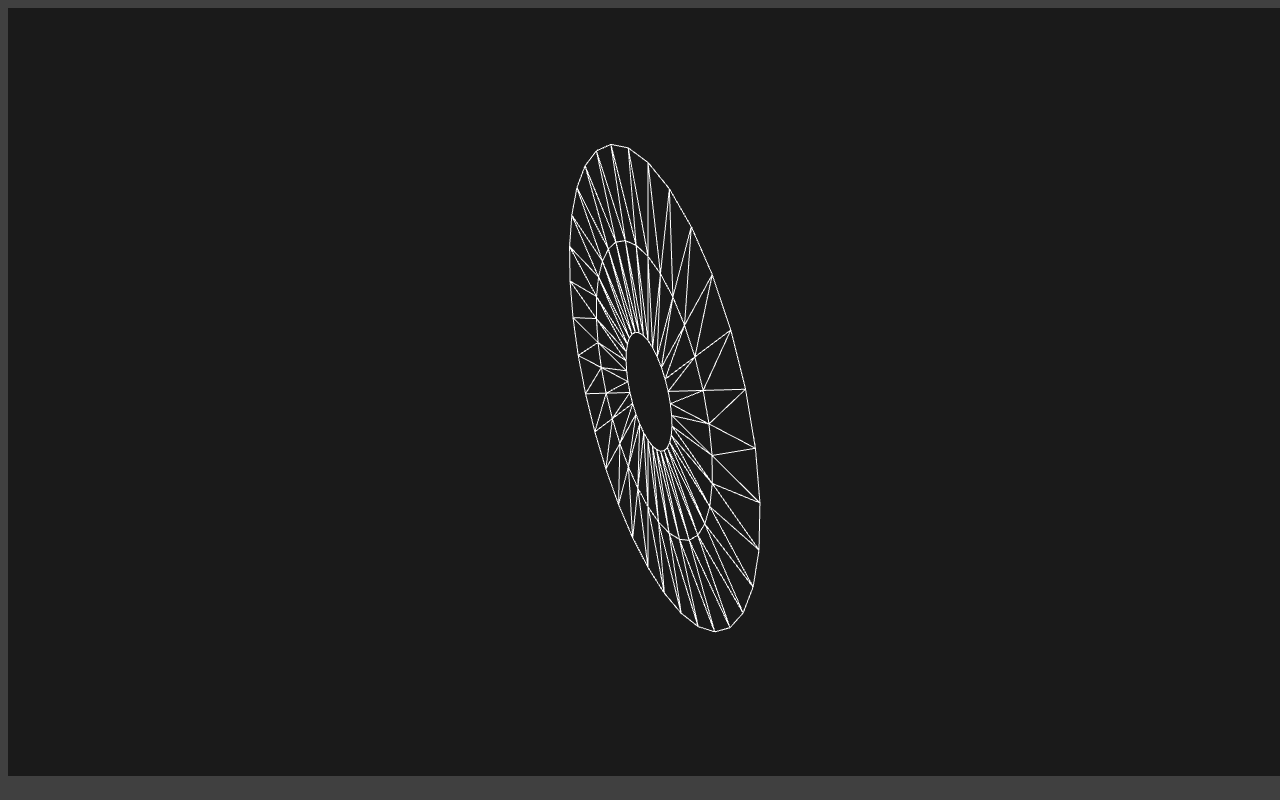
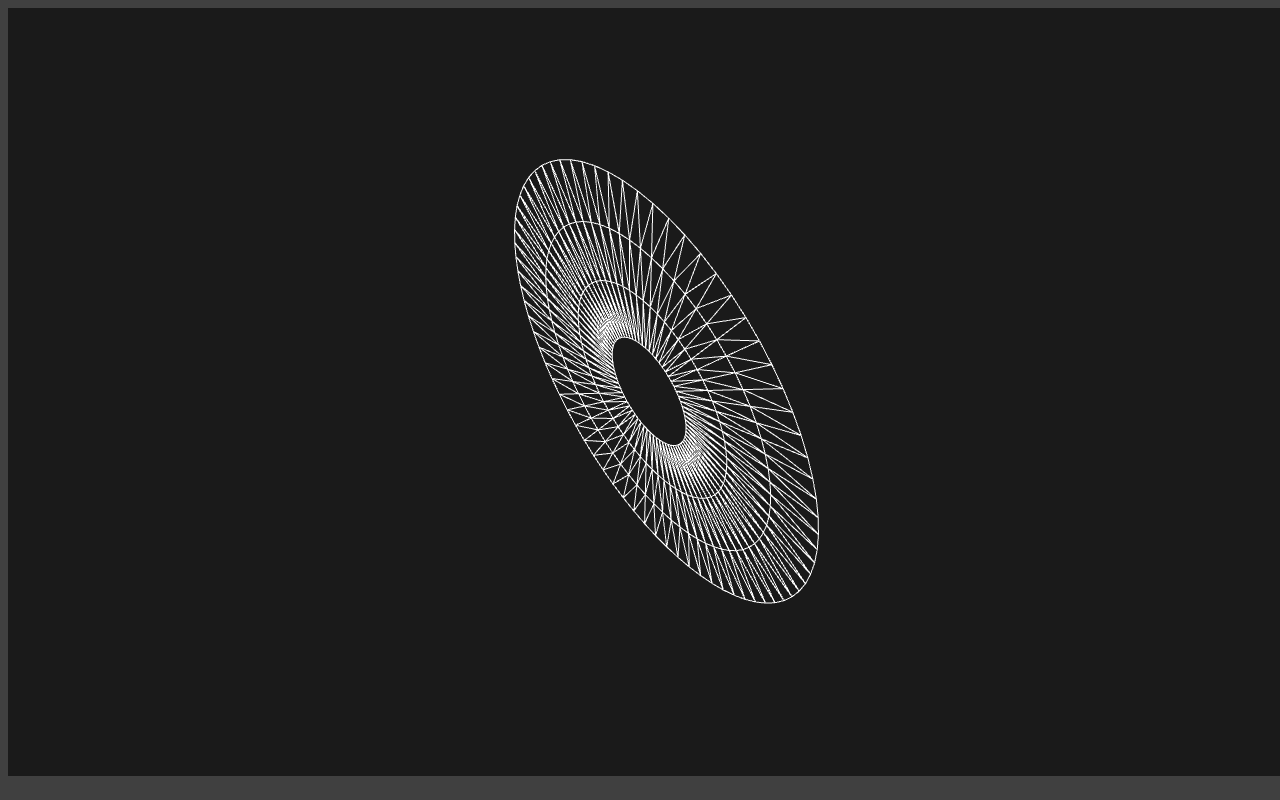
Before and after one commit to pkivolowitz/CSC3770-S-2020, a plain HTML site: page sample/index.html in a window 1280 px wide. Drawn offline with Linux system fonts and the light colour scheme; animation ran at ten frames a second.

Commit message:
sample code complete, I think

```diff
--- a/sample/disc.js
+++ b/sample/disc.js
@@ -26,6 +26,7 @@ class Disc  {
 		this.vrts = [ ];
 		this.txtc = [ ];
 		this.nrml = [ ];
+		this.tr_vrts = [ ];
 		this.ls_indicies = [ ];
 		this.tr_indicies = [ ];
 		let incr_theta = Math.PI * 2.0 / slices;
@@ -33,6 +34,11 @@ class Disc  {
 		let z_axis = [0, 0, 1];
 		let inner_to_outer = 0;
 		let p = vec3.create();
+		// 'u' and 'v' will become texture coordinates. Currently they are
+		// computed but not used in rendering. The LERP function linearly
+		// interpolates its arguments. Here, from inner radius to outer
+		// radius. This sets the magnitude of a vector along the x axis
+		// which will be rotated around a circle to produce each ring.
 		for (let stk = 0; stk < stacks + 1; stk++) {
 			let u = stk / stacks;
 			let x = [this.LERP(ir, or, inner_to_outer), 0, 0];
@@ -43,13 +49,27 @@ class Disc  {
 				//console.log(slc + ' ' + v);
 				vec3.transformMat4(p, x, r);
 				this.PushVertex(this.vrts, p);
-				this.PushVertex(this.nrml, [0, 0, 1]);
+				// Every vertex gets a normal which is initially along the z-axis.
+				// If the geometry changes over time, normals at each vertex must
+				// be recomputed and reloaded.
+				this.PushVertex(this.nrml, z_axis);
+				// Reminder, texture coordinates are computed but not yet otherwise used.
 				this.PushVertex(this.txtc, [u, v]);
 				mat4.rotate(r, r, incr_theta, z_axis);
 			}
 			inner_to_outer += incr_stack;
 		}
 
+		// This loop assembles an array containing the indices of each triangle's vertex.
+		// This data could be used directly for a call to 'drawElements' but it is also
+		// useful to building other data structures even if 'drawElements' is never
+		// actually used.
+		//
+		// You the programmer know your model, so YOU must figure out how to assemble
+		// triangles. There are 6 pushes - two triangles. Think of these as upper and
+		// lower around each stack. This code may have to change a little to support
+		// partial discs. Maybe. Depends on the rest of your design. Notice the use
+		// of "mod".
 		for (let stk = 0; stk < stacks; stk++) {
 			for (let slc = 0; slc < slices; slc++)
 			{
@@ -62,16 +82,33 @@ class Disc  {
 			}
 		}
 
+		// Our triangles exist in a mesh of connected triangles. To recomute
+		// normals (should the geometry change), you must know which triangles
+		// share any given vertex. This loop only initializes space - it does
+		// no computing. That is below.
 		this.triangle_adjacency = Array(this.vrts.length / 3)
 		for (let i = 0; i < this.vrts.length / 3; i++)
 			this.triangle_adjacency[i] = [ ];
 
+		// Given a definition of which vertex belongs to which triangle (given
+		// by the triangle indicies), we must write out a new list of vertex
+		// values because we want to use 'drawArrays' and not 'drawElements'.
+		// This is where duplicate vertices get written out.
+		for (let i = 0; i < this.tr_indicies.length; i++) {
+			let offset = this.tr_indicies[i];
+			let v = this.vrts.slice(offset * 3, offset * 3 + 3);
+			this.PushVertex(this.tr_vrts, v);
+		}
+
+		// Once again, 'tr_indicies' tells us what it connected to what. We use
+		// this here to create line segments for every triangle edge. And, we
+		// build the adjacency data structure.
 		for (let i = 0; i < this.tr_indicies.length / 3; i++)
 		{
 			// i is a triangle index. index_vn are indexies of vertexes withing triangles.
-			var index_v0 = this.tr_indicies[i * 3 + 0];
-			var index_v1 = this.tr_indicies[i * 3 + 1];
-			var index_v2 = this.tr_indicies[i * 3 + 2];
+			let index_v0 = this.tr_indicies[i * 3 + 0];
+			let index_v1 = this.tr_indicies[i * 3 + 1];
+			let index_v2 = this.tr_indicies[i * 3 + 2];
 
 			// Make the line segments for drawing outlines.
 			this.ls_indicies.push(index_v0);
@@ -81,12 +118,20 @@ class Disc  {
 			this.ls_indicies.push(index_v2);
 			this.ls_indicies.push(index_v0);
 
-			// Make the adjacency data structure.
+			// Make the adjacency data structure. Every line segment touching a vertex
+			// is added to a list indexable by vertex number.
 			this.triangle_adjacency[index_v0].push(i);
 			this.triangle_adjacency[index_v1].push(i);
 			this.triangle_adjacency[index_v2].push(i);
 		}
+		// This functon will be used by you to adjust the constant z-axis normals to their
+		// correct orientation. Then, the display normals will be rewritten from the new
+		// normal values.
+		this.RecalculateNormals();
 		this.RecalculateDisplayNormals();
+	}
+
+	RecalculateNormals() {
 	}
 
 	RecalculateDisplayNormals(scalar = 0.2) {
@@ -145,6 +190,13 @@ class WireframeDisc extends Disc {
 		this.shader = shader;
 		this.InitGLLineSegments();
 		this.InitGLDisplayNormals();
+		this.InitGLTriangles();
+	}
+
+	InitGLTriangles() {
+		this.t_vao = gl.createVertexArray();
+		this.t_vrts_buffer = gl.createBuffer();
+		this.ReloadGLTriangles();
 	}
 
 	InitGLLineSegments() {
@@ -160,28 +212,36 @@ class WireframeDisc extends Disc {
 		this.ReloadDisplayNormals();
 	}
 
-	ReloadDisplayNormals() {
-		gl.bindVertexArray(this.dn_vao);
-		gl.bindBuffer(gl.ARRAY_BUFFER, this.dn_vrts_buffer);
+	Reload(vao, buffer, vrts) {
+		gl.bindVertexArray(vao);
+		gl.bindBuffer(gl.ARRAY_BUFFER, buffer);
 		gl.vertexAttribPointer(this.shader.a_vertex_coordinates, 3, gl.FLOAT, false, 0, 0);
 		gl.enableVertexAttribArray(this.shader.a_vertex_coordinates);
-		gl.bufferData(gl.ARRAY_BUFFER, new Float32Array(this.display_normals), gl.DYNAMIC_DRAW);
+		gl.bufferData(gl.ARRAY_BUFFER, new Float32Array(vrts), gl.DYNAMIC_DRAW);
+	}
+
+	Unbind() {
 		gl.bindVertexArray(null);
 		gl.bindBuffer(gl.ARRAY_BUFFER, null);
 	}
 
+	ReloadDisplayNormals() {
+		this.Reload(this.dn_vao, this.dn_vrts_buffer, this.display_normals);
+		this.Unbind();
+	}
+
+	ReloadGLTriangles() {
+		this.Reload(this.t_vao, this.t_vrts_buffer, this.tr_vrts);
+		this.Unbind();
+	}
+
 	ReloadGLLineSegments(do_index_buffer = false) {
-		gl.bindVertexArray(this.vao);
-		gl.bindBuffer(gl.ARRAY_BUFFER, this.vrts_buffer);
-		gl.vertexAttribPointer(this.shader.a_vertex_coordinates, 3, gl.FLOAT, false, 0, 0);
-		gl.enableVertexAttribArray(this.shader.a_vertex_coordinates);
-		gl.bufferData(gl.ARRAY_BUFFER, new Float32Array(this.vrts), gl.DYNAMIC_DRAW);
+		this.Reload(this.vao, this.vrts_buffer, this.vrts);
 		if (do_index_buffer) {
 			gl.bindBuffer(gl.ELEMENT_ARRAY_BUFFER, this.line_segs_indicies_buffer);
 			gl.bufferData(gl.ELEMENT_ARRAY_BUFFER, new Uint16Array(this.ls_indicies), gl.STATIC_DRAW);
 		}
-		gl.bindVertexArray(null);
-		gl.bindBuffer(gl.ARRAY_BUFFER, null);
+		this.Unbind();
 	}
 
 	DrawNormals(mvp, color) {
@@ -194,7 +254,17 @@ class WireframeDisc extends Disc {
 		gl.useProgram(null);
 	}
 
-	Draw(mvp, color) {
+	DrawSolid(mvp, color) {
+		gl.useProgram(this.shader.program);
+		gl.uniformMatrix4fv(this.shader.u_mvp, false, mvp);
+		gl.uniform4fv(this.shader.u_color, color);
+		gl.bindVertexArray(this.t_vao);
+		gl.drawArrays(gl.TRIANGLES, 0, this.tr_vrts.length / 3.0);
+		gl.bindVertexArray(null);
+		gl.useProgram(null);
+	}
+
+	DrawWireframe(mvp, color) {
 		gl.useProgram(this.shader.program);
 		gl.uniformMatrix4fv(this.shader.u_mvp, false, mvp);
 		gl.uniform4fv(this.shader.u_color, color);
@@ -203,4 +273,13 @@ class WireframeDisc extends Disc {
 		gl.bindVertexArray(null);
 		gl.useProgram(null);
 	}
+
+	Draw(what, mvp, color) {
+		if (what.includes('solid'))
+			this.DrawSolid(mvp, color);
+		if (what.includes('wireframe'))
+			this.DrawWireframe(mvp, color);
+		if (what.includes('normals'))
+			this.DrawNormals(mvp, color);
+	}
 }
--- a/sample/index.html
+++ b/sample/index.html
@@ -25,10 +25,18 @@
 			function DrawScene(now) {
 
 				now /= 1000;
+				// This clears the HTML text. Try commenting this out.
 				ct.clearRect(0, 0, ct.canvas.width, ct.canvas.height);
+				// The next three  lines  erase  the  GL context, setting it to the
+				// 'clearColor'. The depth buffer is also cleared to enable drawing
+				// a fresh scene.
+				// The 'viewport'  call  establishes  the  mapping  from normalized
+				// device coordinates to window coordinates.
 				gl.clearColor(0.1, 0.1, 0.1, 1.0);
 				gl.clear(gl.COLOR_BUFFER_BIT | gl.DEPTH_BUFFER_BIT);
 				gl.viewport(0, 0, glcanvas.clientWidth, glcanvas.clientHeight);
+				// The "depth test" is  required  to enable display of only what is
+				// in "front".
 				gl.enable(gl.DEPTH_TEST);
 				let P = mat4.create();
 				let V = mat4.create();
@@ -37,14 +45,23 @@
 
 				mat4.perspective(P, Radians(40.0), glcanvas.clientWidth / glcanvas.clientHeight, near_plane, far_plane);
 				mat4.lookAt(V, vec3.fromValues(5, 5, 5), vec3.fromValues(0, 0, 0), vec3.fromValues(0, 1, 0));
-				mat4.rotate(M, M, Radians(now * Math.PI * 10), y_axis);
+				// NOTE: This is NOT 15 RPM - you still have to figure that out.-
+				let theta = Radians(now * Math.PI * 12);
+				mat4.rotate(M, M, theta, x_axis);
+				mat4.rotate(M, M, theta, y_axis);
+				mat4.rotate(M, M, theta, z_axis);
 				mat4.multiply(MVP, V, M);
 				mat4.multiply(MVP, P, MVP);
-				disc.Draw(MVP, [1, 1, 1, 1]);
+				// M, V, and P are not longer being passed down separately but are precompounded here.
+				// More exotic shaders will need the individual matrices again in the future.
+				disc.Draw(['wireframe'], MVP, [1, 1, 1, 1]);
 				if (display_normals)
-					disc.DrawNormals(MVP, [1, 0.5, 0.5, 1]);
+					disc.DrawNormals(MVP, [1, 0.15, 0.15, 1]);
 				if (number_vertices)
 					NumberVertices(MVP, disc.vrts, ct);
+				if (draw_solid)
+					disc.DrawSolid(MVP, [0.2, 0.4, 0.9, 1]);
+
 				requestAnimationFrame(DrawScene);
 			}
 
@@ -73,6 +90,13 @@
 				}
 			}
 
+			/*	ProjectText()
+			*
+			*	Given a point in modeling coordinates and an MVP, compute the screen space
+			*	coordinate where that point will be after  projection through  the viewing
+			*	pipeline. 'p' is produced in "normalized device coordinates" which must be
+			*	converted to window coordinates by the method computing 'c'.
+			*/
 			function ProjectText(P, mvp, ctx, text) {
 				let p = vec4.clone(P);
 				vec4.transformMat4(p, p, mvp);
@@ -94,22 +118,26 @@
 			var y_axis = vec3.fromValues(0, 1, 0);
 			var z_axis = vec3.fromValues(0, 0, 1);
 			var near_plane = 1;
-			var far_plane = 100;
+			var far_plane = 15;
 
 			var glcanvas = document.getElementById('glcanvas');
 			var txcanvas = document.getElementById("txcanvas");
-			var gl = glcanvas.getContext('webgl2');
+			// This getContext call with ask for webgl2 to enable automatic antialiasing.
+			// Safari, for example,  does not support it  because Apple. Firefox does. Be
+			// like Firefox.
+			var gl = glcanvas.getContext('webgl2', { antialias: true });
 			var ct = txcanvas.getContext("2d");
 			var color_shader = {};
 			var solid_shader = {};
 			var wireframe = false;
 			var number_vertices = false;
 			var display_normals = false;
+			var draw_solid = false;
 
 			InitCT();
 			InitializeIndexedColorShader();
 			InitializeSolidColorShader();
-			var disc = new WireframeDisc(0.5, 2.0, 32, 2, solid_shader);
+			var disc = new WireframeDisc(0.5, 2.0, 72, 3, solid_shader);
 			/*	These must come after shaders have been initialized.
 			*/
 
@@ -123,6 +151,9 @@
 				else if (event.key == 'n') {
 					display_normals = !display_normals;
 				}
+				else if (event.key == 's') {
+					draw_solid = !draw_solid;
+				}
 			});
 
 			requestAnimationFrame(DrawScene)
```
